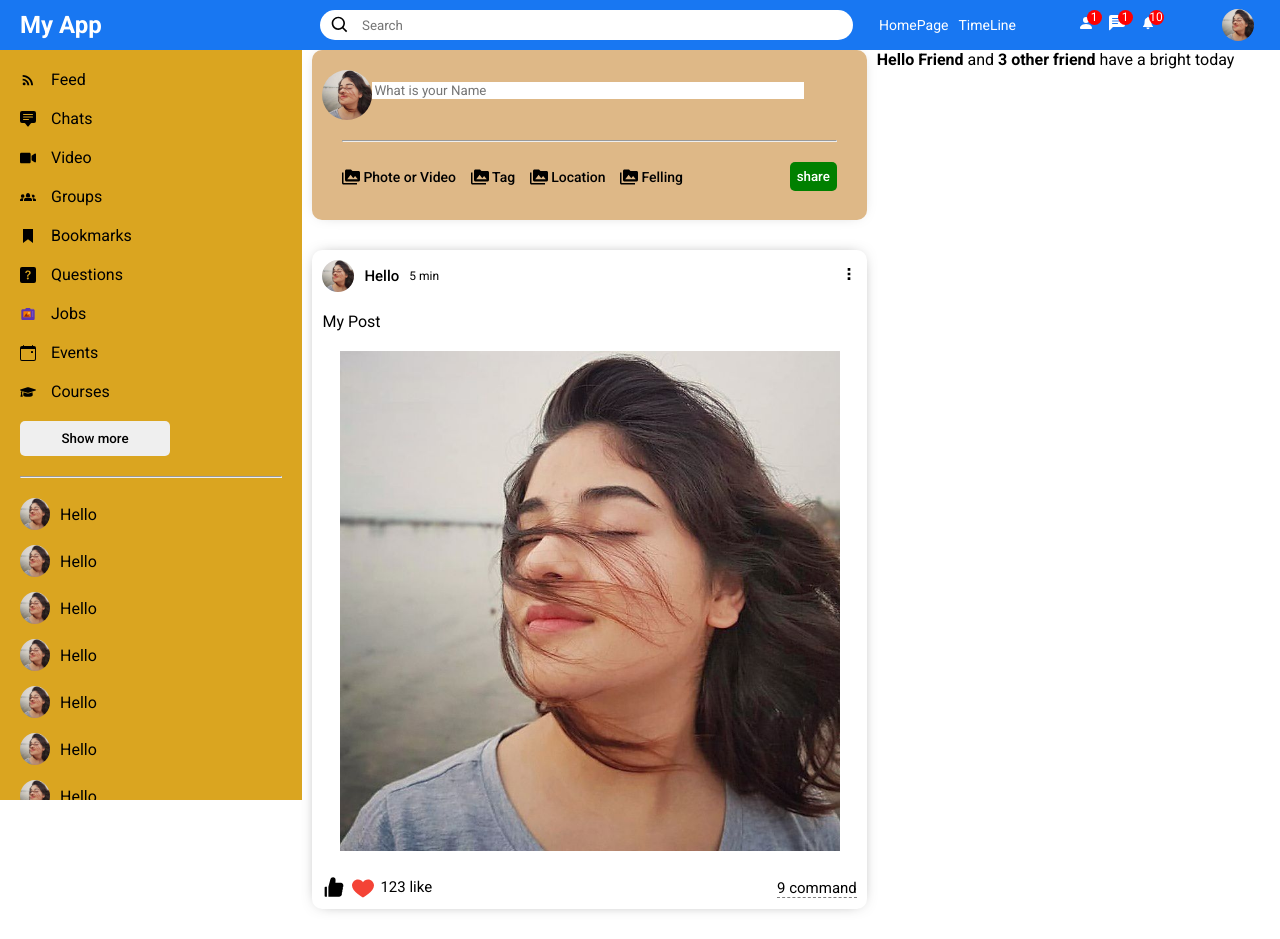
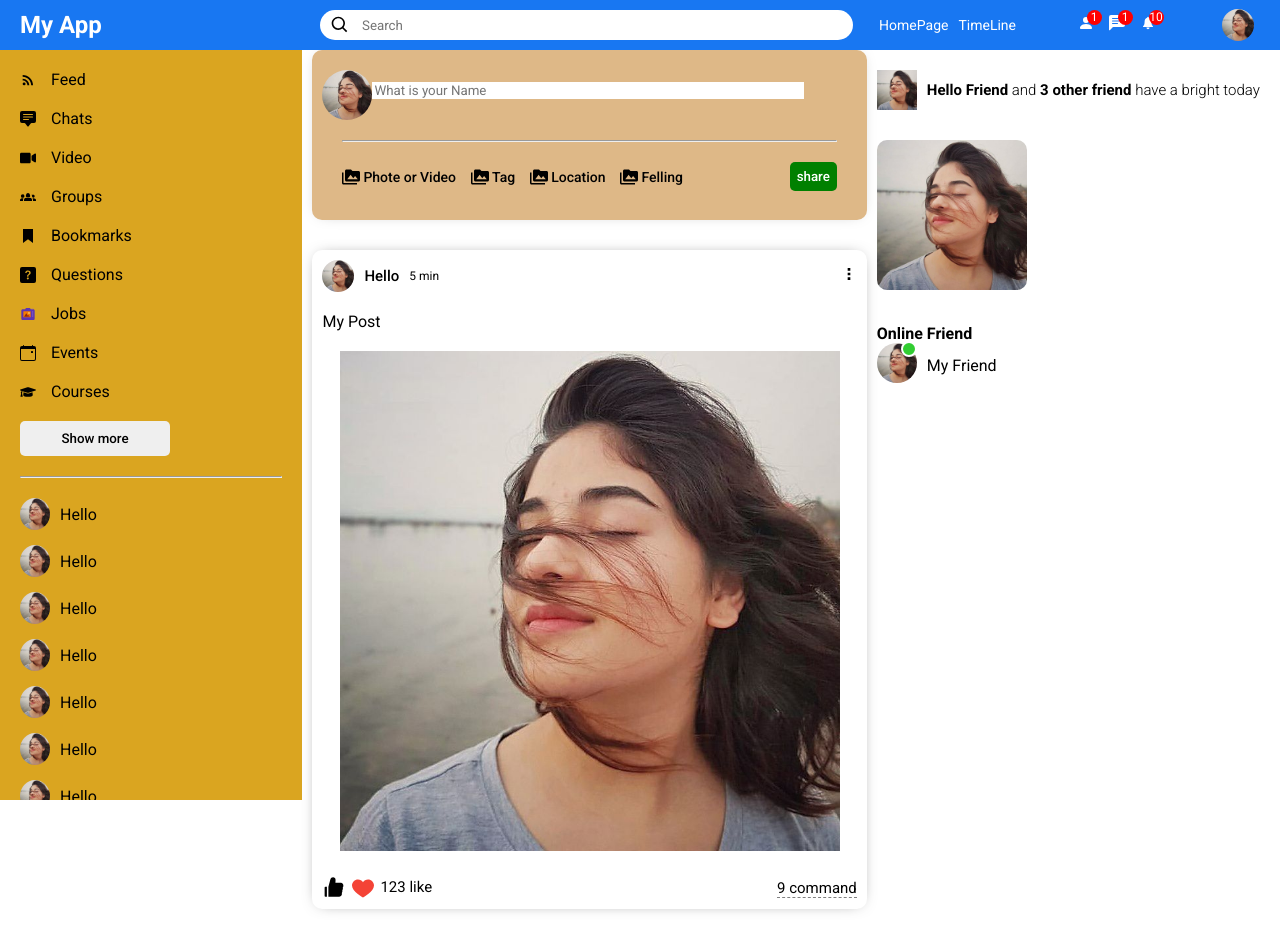
Before and after one commit to Rizwan302/Social-Media-App, a React (Vite) app: page / in a window 1280 px wide. Built offline with nearby package versions, Linux system fonts and the light colour scheme.

Commit message:
Set right bar

```diff
--- a/src/components/Rightbar/Rightbar.css
+++ b/src/components/Rightbar/Rightbar.css
@@ -1,3 +1,72 @@
 .rightbar{
     flex: 4;
 }
+
+.rightbarWrapper{
+    padding: 20px 20px 0 0;
+}
+
+.brithdayContainer{
+    display: flex;
+    align-items: center;
+}
+
+.brithdayImg{
+    width: 40px;
+    height: 40px;
+    margin-right: 10px;
+}
+
+.brithdaytext{
+    font-weight: 300;
+    font-size: 15px;
+}
+
+
+.rightbarAd{
+    width: 150px;
+    /* height: 150px; */
+    border-radius: 10px;
+    margin: 30px 0;
+}
+
+.rightbarTitle{
+
+}
+
+.rightbarFriendList{
+    padding: 0;
+    margin: 0;
+    list-style: none;
+}
+
+.rightBarFriend{
+    display: flex;
+    align-items: center;
+    margin-bottom: 15px;
+}
+
+.rightbarprofileContainer{
+    margin-right: 10px;
+    position: relative;
+}
+
+.rightbarprofileImg{
+    width: 40px;
+    height: 40px;
+    border-radius: 50%;
+    object-fit: cover;
+}
+
+.rightbarOnline{
+    width: 12px;
+    height: 12px;
+    border-radius: 50%;
+    background-color: limegreen;
+    position: absolute;
+    top: -2px;
+    right: 0;
+    border: 2px solid white;
+}
+
+.rightbarUseName{}
--- a/src/components/Rightbar/Rightbar.jsx
+++ b/src/components/Rightbar/Rightbar.jsx
@@ -1,15 +1,31 @@
 import React from 'react'
 import './Rightbar.css'
-
+// import { BiSearch } from "react-icons/bi";
 
 function Rightbar() {
   return (
     <div className='rightbar'>
       <div className="rightbarWrapper">
         <div className="brithdayContainer">
-          <img src="" alt="" className="brithdayImg" />
-          <span className="brithdaytext"><b>Hello Friend</b> and <b> 3 other friend </b> have a bright today</span>
+          <img src="/assets/parson/Zaira.jpeg" alt="" className="brithdayImg" />
+          <span className="brithdaytext"><b>Hello Friend</b> and <b> 3 other friend </b> have a bright today
+          </span>
         </div>
+
+
+        <img src="/assets/parson/Zaira.jpeg" alt="" className="rightbarAd" />
+        <h4 className="rightbarTitle">Online Friend</h4>
+        <ul className="rightbarFriendList">
+          <li className="rightBarFriend">
+            <div className="rightbarprofileContainer">
+              <img src="/assets/parson/Zaira.jpeg" alt="" className="rightbarprofileImg" />
+              <span className="rightbarOnline"></span>
+            </div>
+            <span className="rightbarUseName">My Friend</span>
+
+          </li>
+        </ul>
+
       </div>
     </div>
   )
```
